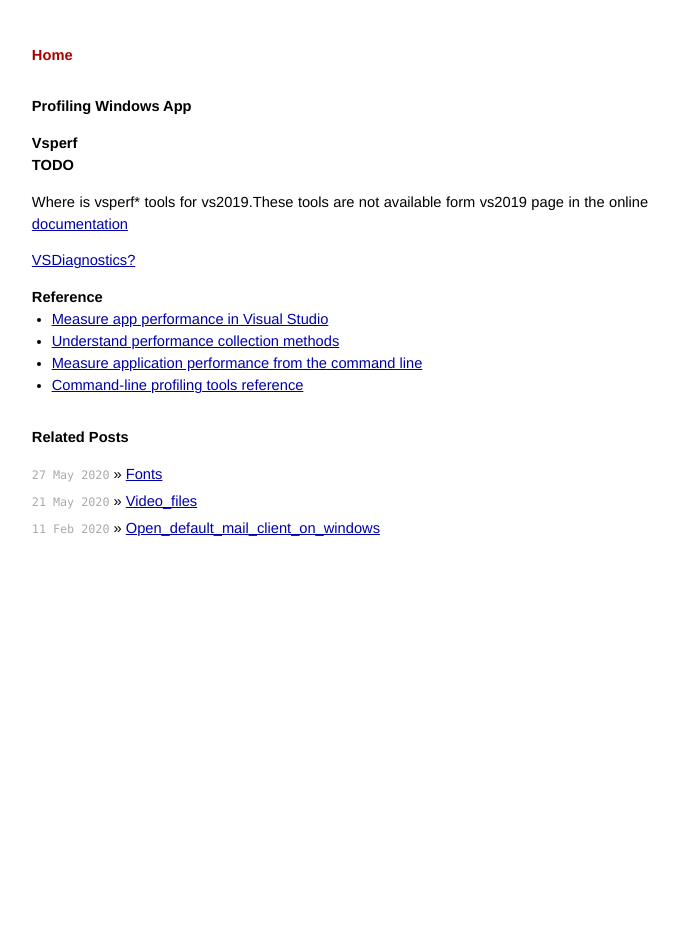
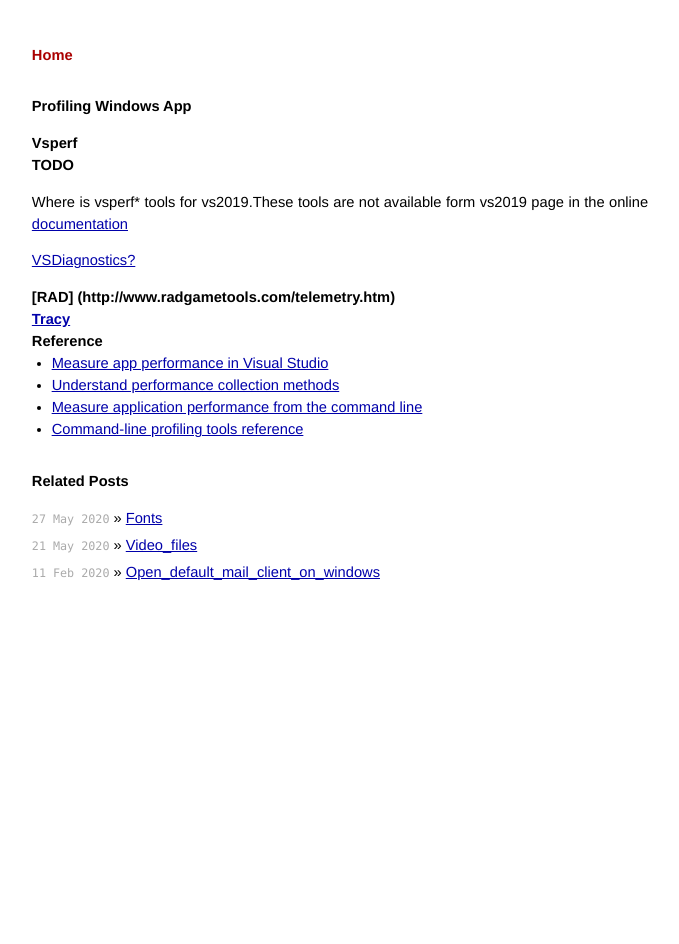
Before and after one commit to maidamai0/maidamai0.github.io, a Jekyll site: the page built from _posts/2020-07-24-profiling_windows_app.md, in a window 1280 px wide. Shown: the whole page, without its empty margins (300-979 px from the left). Built offline with Jekyll 4.4.1, drawn with Linux system fonts in a browser that asks for light colours; our own code applies the rules of GitHub Pages for plain Markdown files.

Commit message:
feat: 🚩 add tracy and RAD to profiling tools

```diff
--- a/_posts/2020-07-24-profiling_windows_app.md
+++ b/_posts/2020-07-24-profiling_windows_app.md
@@ -8,6 +8,10 @@ Where is vsperf* tools for vs2019.These tools are not available form vs2019 page
 
 [VSDiagnostics?](https://docs.microsoft.com/en-us/visualstudio/profiling/profile-apps-from-command-line?view=vs-2019)
 
+## [RAD] (http://www.radgametools.com/telemetry.htm)
+
+## [Tracy](https://bitbucket.org/wolfpld/tracy/src/master/)
+
 ## Reference
 
 * [Measure app performance in Visual Studio](https://docs.microsoft.com/en-us/visualstudio/profiling/?view=vs-2019)
```
